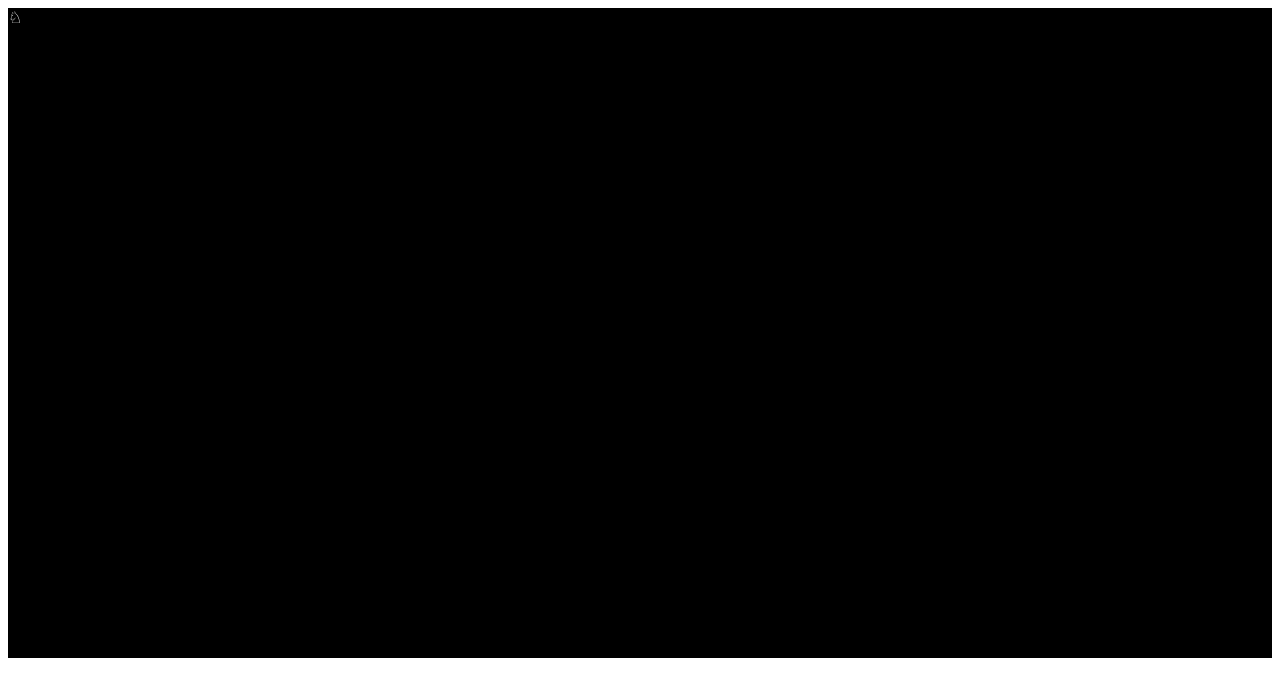
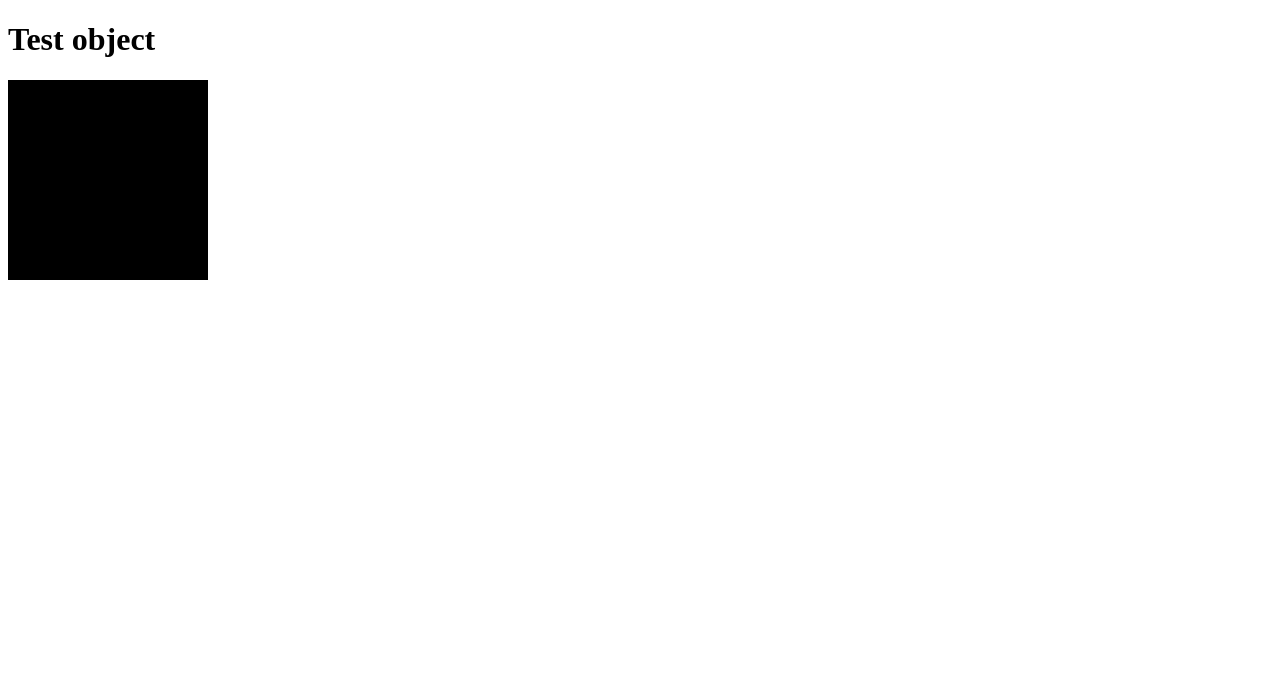
Before and after one commit to steve-kim-96/Personal-Learning, a Next.js app in the folder wip/: page /dnd in a window 1280 px wide. Shown: the top 696 px of the page. Built offline with nearby package versions, Linux system fonts and the light colour scheme.

Commit message:
fix components for DnD

```diff
--- a/wip/components/DragNDrop/Board/index.tsx
+++ /dev/null
@@ -1,15 +0,0 @@
-import React from 'react'
-import Knight from '../Knight'
-import Square from '../Square'
-
-function Board () {
-  return (
-    <>
-      <Square black>
-        <Knight/>
-      </Square>
-    </>
-  )
-}
-
-export default Board
--- /dev/null
+++ b/wip/components/DragNDrop/Box/index.tsx
@@ -0,0 +1,26 @@
+import { ItemTypes } from '../Constants'
+import { useDrag } from 'react-dnd'
+import React, { useState } from 'react'
+
+export interface ObjectProp {
+  id?: number
+  title: string
+  status?: string
+}
+
+function Box({ title }: ObjectProp) {
+  const [{ isDragging }, drag] = useDrag(() => ({
+    type: ItemTypes.BOX,
+    collect: monitor => ({
+      isDragging: !!monitor.isDragging(),
+    }),
+  }))
+
+  return (
+    <div ref={drag} style={{ opacity: isDragging ? 0.5 : 1, cursor: 'move' }}>
+      <h1>{title}</h1>
+    </div>
+  )
+}
+
+export default Box
--- /dev/null
+++ b/wip/components/DragNDrop/Constants.ts
@@ -0,0 +1,3 @@
+export const ItemTypes = {
+  BOX: 'box'
+}
--- /dev/null
+++ b/wip/components/DragNDrop/Drop/index.tsx
@@ -0,0 +1,24 @@
+import React from 'react'
+import { useDrop } from 'react-dnd'
+import { ItemTypes } from '../Constants'
+
+interface Props {
+  children: JSX.Element[] | JSX.Element
+}
+
+function Drop ({children}: Props) {
+  const [{ isOver }, drop] = useDrop(() => ({
+    accept: ItemTypes.BOX,
+    drop: () => alert('Drop Success'),
+    collect: (monitor) => ({
+      isOver: !!monitor.isOver()
+    })
+  }))
+  return (
+  <div ref={drop} style={{  top: 0, left: 0, height: '200px', width: '200px', backgroundColor: isOver ? 'yellow' : 'black' }}>
+    {children}
+  </div>
+  )
+}
+
+export default Drop
--- a/wip/components/DragNDrop/Knight/index.tsx
+++ /dev/null
@@ -1,7 +0,0 @@
-import React from 'react'
-
-function Knight () {
-  return <span>♘</span>
-}
-
-export default Knight
--- a/wip/components/DragNDrop/Square/index.tsx
+++ /dev/null
@@ -1,20 +0,0 @@
-import React from 'react'
-
-function Square({ black, children }) {
-  const fill = black ? 'black' : 'white'
-  const stroke = black ? 'white' : 'black'
-  return (
-    <div
-    style={{
-      backgroundColor: fill,
-      color: stroke,
-      width: '500x',
-      height: '650px'
-    }}
-    >
-      {children}
-    </div>
-  )
-}
-
-export default Square
--- a/wip/pages/dnd/index.tsx
+++ b/wip/pages/dnd/index.tsx
@@ -1,8 +1,42 @@
-import React from 'react'
-import Board from '../../components/DragNDrop/Board'
+import React, { createContext, useState } from 'react'
+import { DndProvider } from 'react-dnd'
+import { HTML5Backend } from 'react-dnd-html5-backend'
+import Box, { ObjectProp } from '../../components/DragNDrop/Box'
+import Drop from '../../components/DragNDrop/Drop'
+
+const cardContext = createContext({})
+
 
 function DND() {
-  return <Board/>
+  const [objects, setObjects] = useState<ObjectProp[]>([
+    {
+      id: 1,
+      title: 'Test object',
+      status: 'wip',
+    },
+  ])
+
+  function markAsDone(id: number): void {
+    const dragged = objects.filter(item => item.id === id)
+    dragged[0].status = 'done'
+    setObjects(objects.filter(object => object.id !== id).concat(dragged[0]))
+  }
+
+
+  return (
+    <cardContext.Provider value={markAsDone}>
+      <DndProvider backend={HTML5Backend}>
+        <Box title={objects[0].title} />
+        <Drop>
+          {objects
+            .filter(object => object.status === 'done')
+            .map(object => (
+              <Box key={object.id} title={object.title} />
+            ))}
+        </Drop>
+      </DndProvider>
+    </cardContext.Provider>
+  )
 }
 
 export default DND
--- a/wip/tsconfig.json
+++ b/wip/tsconfig.json
@@ -8,7 +8,7 @@
     ],
     "allowJs": true,
     "skipLibCheck": true,
-    "strict": false,
+    "strict": true,
     "forceConsistentCasingInFileNames": true,
     "noEmit": true,
     "esModuleInterop": true,
```
Also changed, not shown: 2 other files (tests, documents, lock files or other folders).
